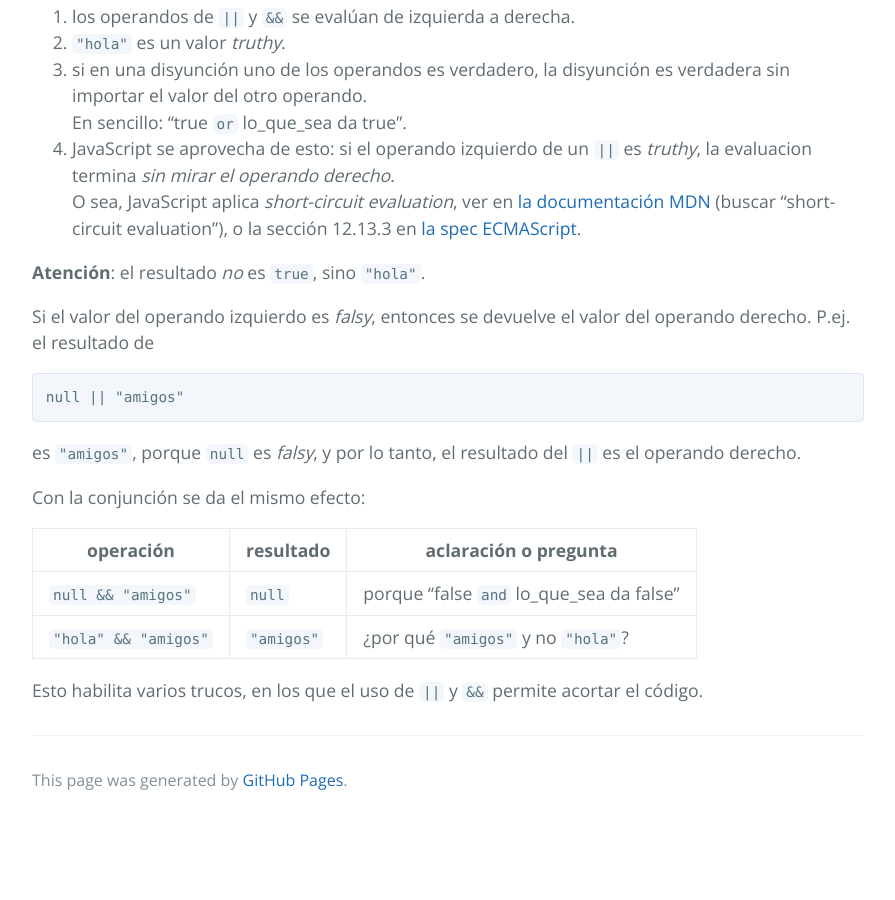
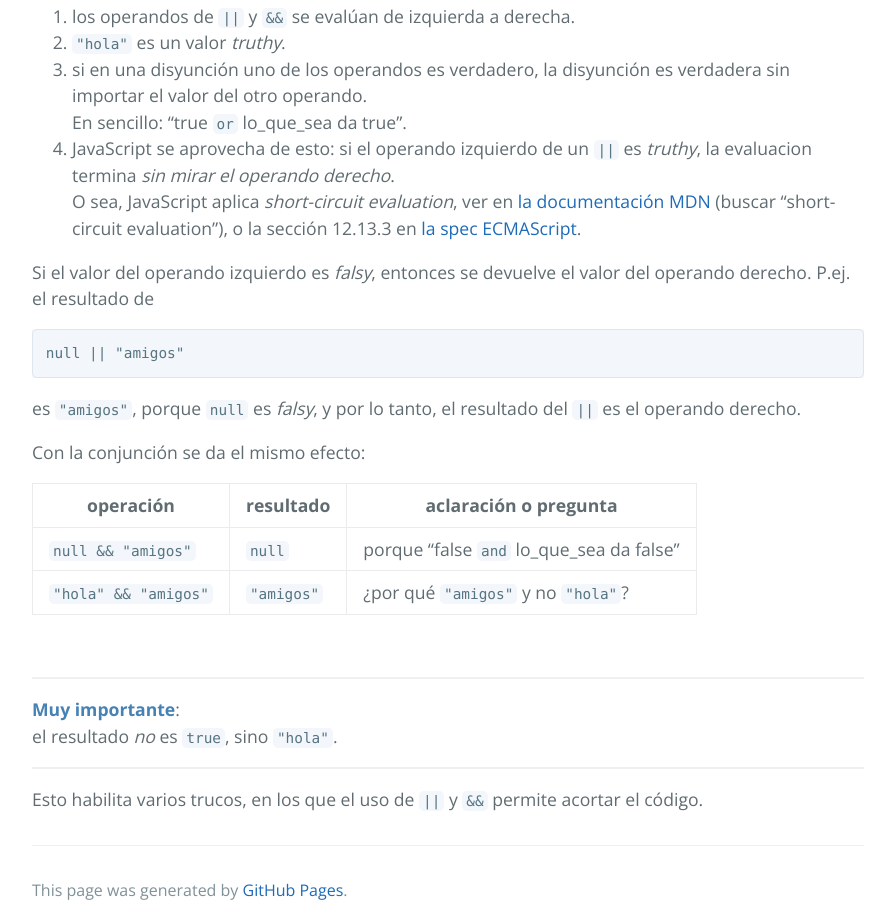
Before and after one commit to clombardi/bdsol-capacitacion-desarrollo, a Jekyll site: the page built from javascript/js-booleanos.md, in a window 1280 px wide and 900 px high, scrolled down 622 px. Shown: the whole window, without its empty margins (192-1087 px from the left). Built offline with Jekyll 4.4.1, drawn with Linux system fonts in a browser that asks for light colours; our own code applies the rules of GitHub Pages for plain Markdown files; before the commit the page ends 1446 px from its top, so only the background shows below that.

Commit message:
booleanos en js - algo de formato

````diff
--- a/javascript/js-booleanos.md
+++ b/javascript/js-booleanos.md
@@ -15,8 +15,6 @@ es válida, y su resultado es ... `"hola"`. Analicemos cómo se llega a este res
 1. si en una disyunción uno de los operandos es verdadero, la disyunción es verdadera sin importar el valor del otro operando. <br/> En sencillo: "true `or` lo_que_sea da true".
 1. JavaScript se aprovecha de esto: si el operando izquierdo de un `||` es _truthy_, la evaluacion termina _sin mirar el operando derecho_. <br/> O sea, JavaScript aplica _short-circuit evaluation_, ver en [la documentación MDN](https://developer.mozilla.org/en-US/docs/Web/JavaScript/Reference/Operators/Logical_Operators) (buscar "short-circuit evaluation"), o la sección 12.13.3 en [la spec ECMAScript](https://www.ecma-international.org/ecma-262/10.0/index.html).
 
-**Atención**: el resultado _no_ es `true`, sino `"hola"`.
-
 Si el valor del operando izquierdo es _falsy_, entonces se devuelve el valor del operando derecho. P.ej. el resultado de
 
 ```
@@ -32,4 +30,11 @@ Con la conjunción se da el mismo efecto:
 | `null && "amigos"` | `null` | porque "false `and` lo_que_sea da false" |
 | `"hola" && "amigos"` | `"amigos"` | ¿por qué `"amigos"` y no `"hola"`? |
 
+<br/>
+
+------
+**Muy importante**{: style="color: SteelBlue"}:
+el resultado _no_ es `true`, sino `"hola"`.
+
+------
 Esto habilita varios trucos, en los que el uso de `||` y `&&` permite acortar el código.
````
